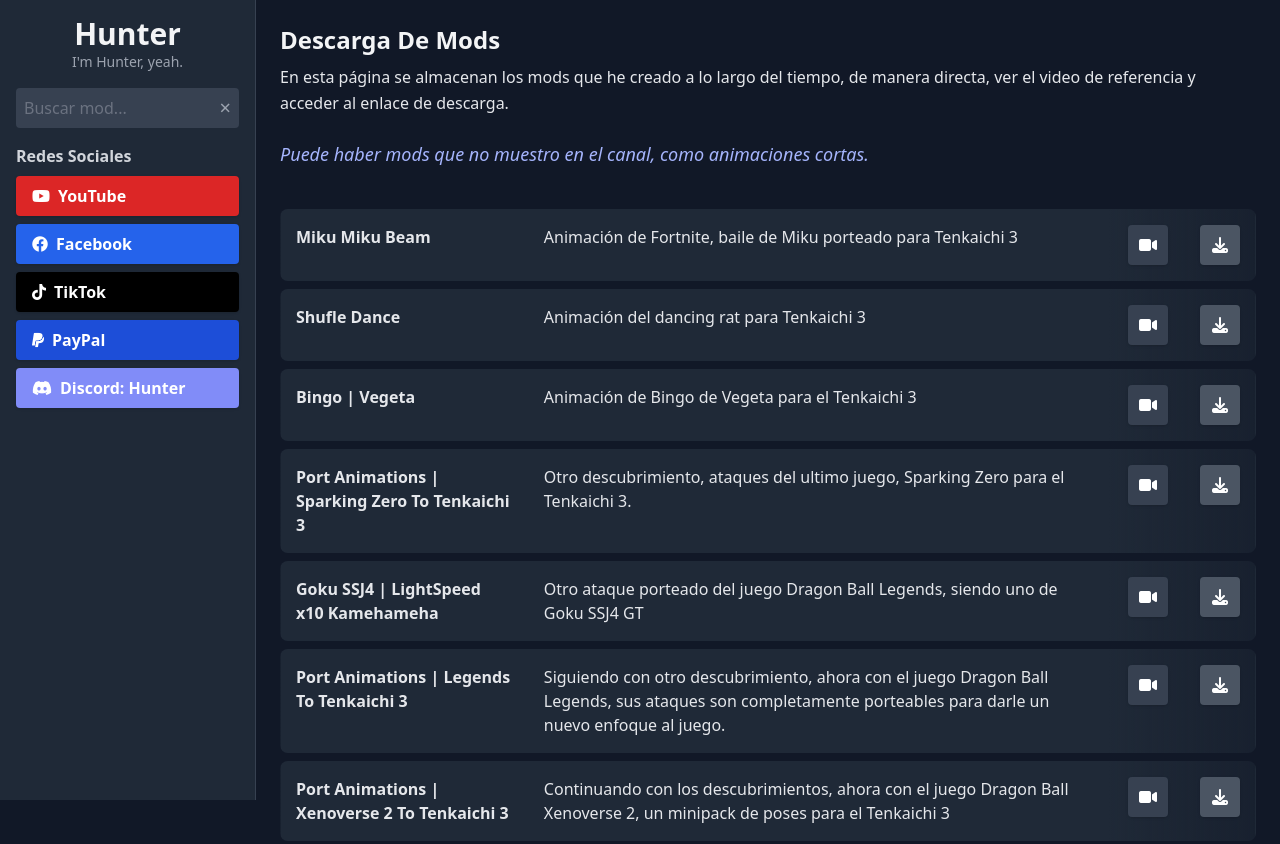
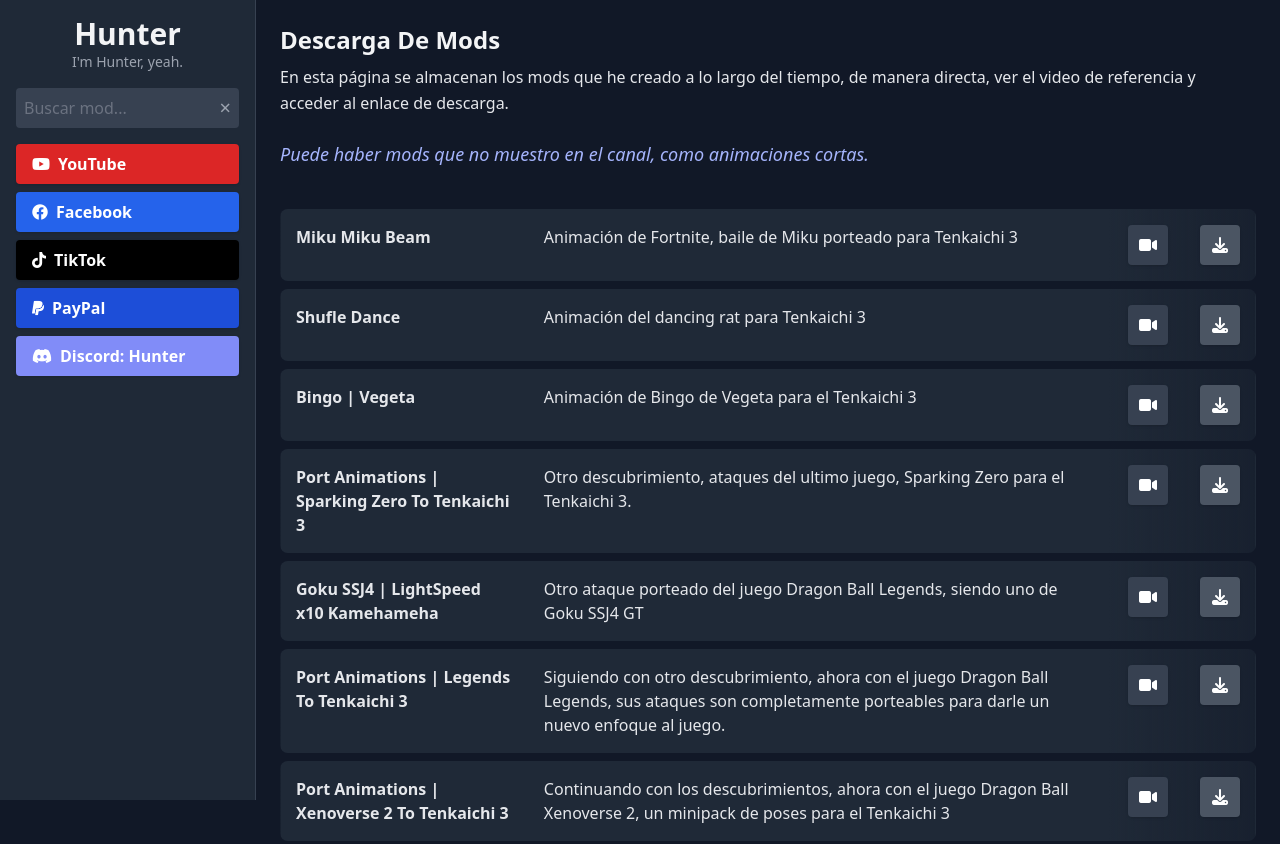
Before and after one commit to HuntX-14/huntweb, a plain HTML site: page index.html in a window 1280 px wide. Shown: the top 844 px of the page. Drawn offline with nearby package versions, Linux system fonts and the light colour scheme.

Commit message:
Add files via upload

```diff
--- a/index.html
+++ b/index.html
@@ -75,7 +75,7 @@
         class="absolute right-2 top-1/2 -translate-y-1/2 text-xl text-gray-400 hover:text-gray-300 focus:outline-none focus:ring-2 focus:ring-indigo-500">&times;</button>
     </div>
 
-    <h2 class="font-semibold mb-2 text-gray-300">Redes Sociales</h2>
+    <h2 class="font-semibold mb-2 text-gray-300"> </h2>
     <div id="socials" role="list" class="space-y-2"></div>
   </nav>
 
```
